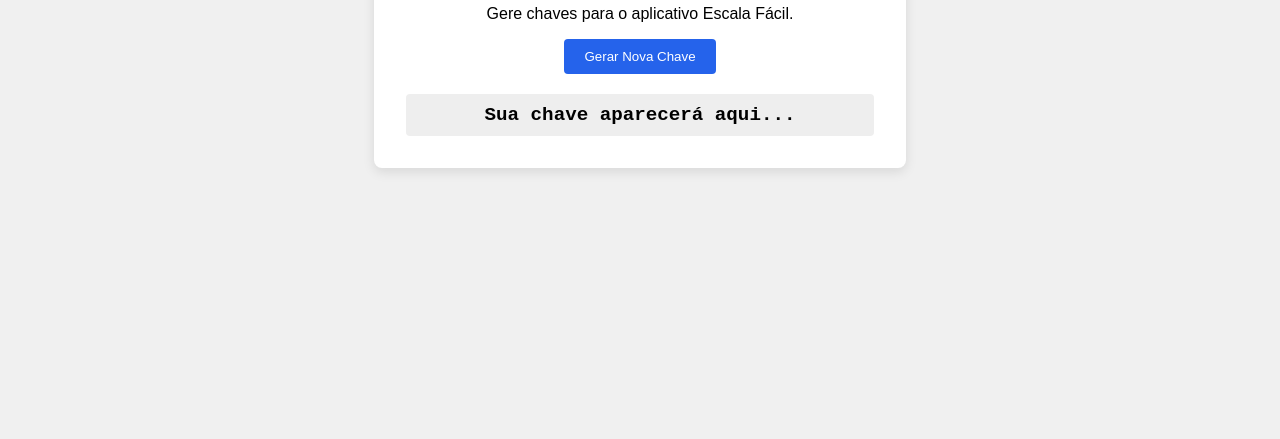
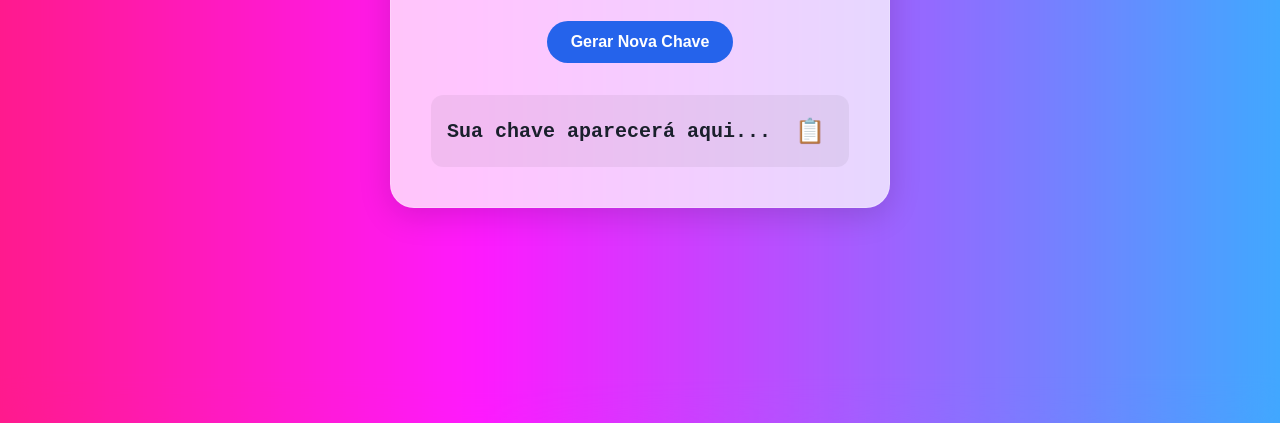
Before and after one commit to cassicava/EF-KEY, a plain HTML site: page index.html in a window 1280 px wide. Shown: the part 377-816 px from the top of the page. Drawn offline with Linux system fonts and the light colour scheme.

Commit message:
Update index.html

```diff
--- a/index.html
+++ b/index.html
@@ -3,25 +3,191 @@
 <head>
     <meta charset="UTF-8">
     <title>Gerador de Chaves - Escala Fácil</title>
+    <meta name="viewport" content="width=device-width, initial-scale=1.0">
     <style>
-        body { font-family: sans-serif; display: flex; justify-content: center; align-items: center; height: 100vh; background-color: #f0f0f0; }
-        .container { background: white; padding: 2rem; border-radius: 8px; box-shadow: 0 4px 12px rgba(0,0,0,0.1); text-align: center; }
-        input { padding: 8px; margin: 10px 0; border: 1px solid #ccc; border-radius: 4px; }
-        button { padding: 10px 20px; border: none; background-color: #2563eb; color: white; border-radius: 4px; cursor: pointer; }
-        #resultado { margin-top: 20px; font-weight: bold; font-family: monospace; font-size: 1.2rem; background: #eee; padding: 10px; border-radius: 4px; user-select: all; }
+        /* --- ESTRUTURA E FUNDO --- */
+        :root {
+            --gradient-start: #00BFFF;
+            --gradient-mid: #FF00FF;
+            --gradient-end: #FF0000;
+        }
+
+        * {
+            box-sizing: border-box;
+            margin: 0;
+            padding: 0;
+        }
+
+        body {
+            font-family: -apple-system, BlinkMacSystemFont, 'Segoe UI', Roboto, Helvetica, Arial, sans-serif;
+            display: flex;
+            justify-content: center;
+            align-items: center;
+            min-height: 100vh;
+            color: #333;
+        }
+
+        .background-gradient {
+            position: fixed;
+            top: 0;
+            left: 0;
+            width: 100%;
+            height: 100%;
+            background: linear-gradient(to right,
+                var(--gradient-start),
+                var(--gradient-mid),
+                var(--gradient-end),
+                var(--gradient-mid),
+                var(--gradient-start)
+            );
+            background-size: 300% 100%;
+            animation: animated-gradient-background 8s linear infinite;
+            z-index: -2;
+        }
+
+        @keyframes animated-gradient-background {
+            0% { background-position: 0% 50%; }
+            100% { background-position: 150% 50%; }
+        }
+
+        .glass-overlay {
+            position: fixed;
+            top: 0;
+            left: 0;
+            width: 100%;
+            height: 100%;
+            background-color: rgba(255, 255, 255, 0.1);
+            backdrop-filter: blur(20px);
+            -webkit-backdrop-filter: blur(20px);
+            z-index: -1;
+        }
+
+        /* --- CARD PRINCIPAL --- */
+        .container {
+            background: rgba(255, 255, 255, 0.75);
+            padding: 2.5rem;
+            border-radius: 24px;
+            box-shadow: 0 8px 32px rgba(0, 0, 0, 0.15);
+            text-align: center;
+            border: 1px solid rgba(255, 255, 255, 0.2);
+            width: 100%;
+            max-width: 500px;
+            margin: 1rem;
+        }
+
+        h1 {
+            font-size: 1.8rem;
+            margin-bottom: 0.5rem;
+            color: #1a202c;
+        }
+
+        p {
+            color: #4a5568;
+            margin-bottom: 1.5rem;
+        }
+
+        /* --- BOTÕES --- */
+        .btn {
+            padding: 12px 24px;
+            border: none;
+            border-radius: 999px;
+            cursor: pointer;
+            font-weight: 600;
+            font-size: 1rem;
+            transition: all 0.2s ease-in-out;
+        }
+
+        .btn-primary {
+            background-color: #2563eb;
+            color: white;
+        }
+
+        .btn-primary:hover {
+            transform: translateY(-2px);
+            box-shadow: 0 4px 15px rgba(37, 99, 235, 0.3);
+        }
+
+        .btn-secondary {
+            background-color: transparent;
+            color: #4a5568;
+            padding: 8px;
+            font-size: 1.5rem; /* Aumenta o tamanho do emoji */
+            line-height: 1;
+        }
+        .btn-secondary:hover {
+            background-color: rgba(0,0,0,0.05);
+        }
+
+        /* Estado de 'copiado' para o botão */
+        .btn-secondary.copied {
+            background-color: #22c55e;
+            color: white;
+        }
+
+        /* --- ÁREA DO RESULTADO --- */
+        .resultado-container {
+            margin-top: 2rem;
+            background: rgba(0, 0, 0, 0.05);
+            padding: 1rem;
+            border-radius: 12px;
+            display: flex;
+            align-items: center;
+            justify-content: space-between;
+            gap: 1rem;
+        }
+
+        #resultado {
+            font-weight: bold;
+            font-family: 'Courier New', Courier, monospace;
+            font-size: 1.25rem;
+            color: #1a202c;
+            user-select: all;
+            overflow-wrap: break-word;
+            text-align: left;
+        }
+
+        /* --- RESPONSIVIDADE PARA CELULAR --- */
+        @media (max-width: 600px) {
+            .container {
+                padding: 1.5rem;
+                margin: 0.5rem;
+            }
+            h1 {
+                font-size: 1.5rem;
+            }
+            .resultado-container {
+                flex-direction: column;
+                gap: 0.5rem;
+            }
+            #resultado {
+                font-size: 1rem;
+                text-align: center;
+            }
+        }
     </style>
 </head>
 <body>
+
+    <div class="background-gradient"></div>
+    <div class="glass-overlay"></div>
+
     <div class="container">
         <h1>Gerador de Chaves de Licença</h1>
-        <p>Gere chaves para o aplicativo Escala Fácil.</p>
-        <button id="gerarBtn">Gerar Nova Chave</button>
-        <div id="resultado">Sua chave aparecerá aqui...</div>
+        <p>Gere chaves de uso único para o aplicativo Escala Fácil.</p>
+        <button id="gerarBtn" class="btn btn-primary">Gerar Nova Chave</button>
+
+        <div class="resultado-container">
+            <span id="resultado">Sua chave aparecerá aqui...</span>
+            <button id="copiarBtn" class="btn btn-secondary" title="Copiar Chave">📋</button>
+        </div>
     </div>
 
     <script>
-        // ESTE SEGREDO DEVE SER O MESMO USADO NO BACKEND RUST DO TAURI
         const SEGREDO = "EscalaFacil-2025-SegredoParaValidacaoUnica";
+
+        const gerarBtn = document.getElementById('gerarBtn');
+        const copiarBtn = document.getElementById('copiarBtn');
+        const resultadoEl = document.getElementById('resultado');
 
         function gerarParteAleatoria() {
             return Math.random().toString(36).substring(2, 6).toUpperCase();
@@ -34,18 +200,37 @@
             const hashBuffer = await crypto.subtle.digest('SHA-1', data);
             const hashArray = Array.from(new Uint8Array(hashBuffer));
             const hashHex = hashArray.map(b => b.toString(16).padStart(2, '0')).join('');
-            // Usamos os primeiros 4 caracteres do hash como checksum
             return hashHex.substring(0, 4).toUpperCase();
         }
 
-        document.getElementById('gerarBtn').addEventListener('click', async () => {
+        gerarBtn.addEventListener('click', async () => {
             const parte1 = gerarParteAleatoria();
             const parte2 = gerarParteAleatoria();
             const payload = `${parte1}-${parte2}`;
             const checksum = await calcularChecksum(payload);
 
             const chaveCompleta = `EF25-${parte1}-${parte2}-${checksum}`;
-            document.getElementById('resultado').textContent = chaveCompleta;
+            resultadoEl.textContent = chaveCompleta;
+        });
+
+        copiarBtn.addEventListener('click', () => {
+            const keyText = resultadoEl.textContent;
+            if (keyText && keyText !== 'Sua chave aparecerá aqui...') {
+                navigator.clipboard.writeText(keyText).then(() => {
+                    // Feedback visual de sucesso
+                    copiarBtn.textContent = '✅';
+                    copiarBtn.classList.add('copied');
+
+                    // Volta ao estado normal após 2 segundos
+                    setTimeout(() => {
+                        copiarBtn.textContent = '📋';
+                        copiarBtn.classList.remove('copied');
+                    }, 2000);
+                }).catch(err => {
+                    console.error('Falha ao copiar a chave: ', err);
+                    alert('Não foi possível copiar a chave automaticamente.');
+                });
+            }
         });
     </script>
 </body>
```
